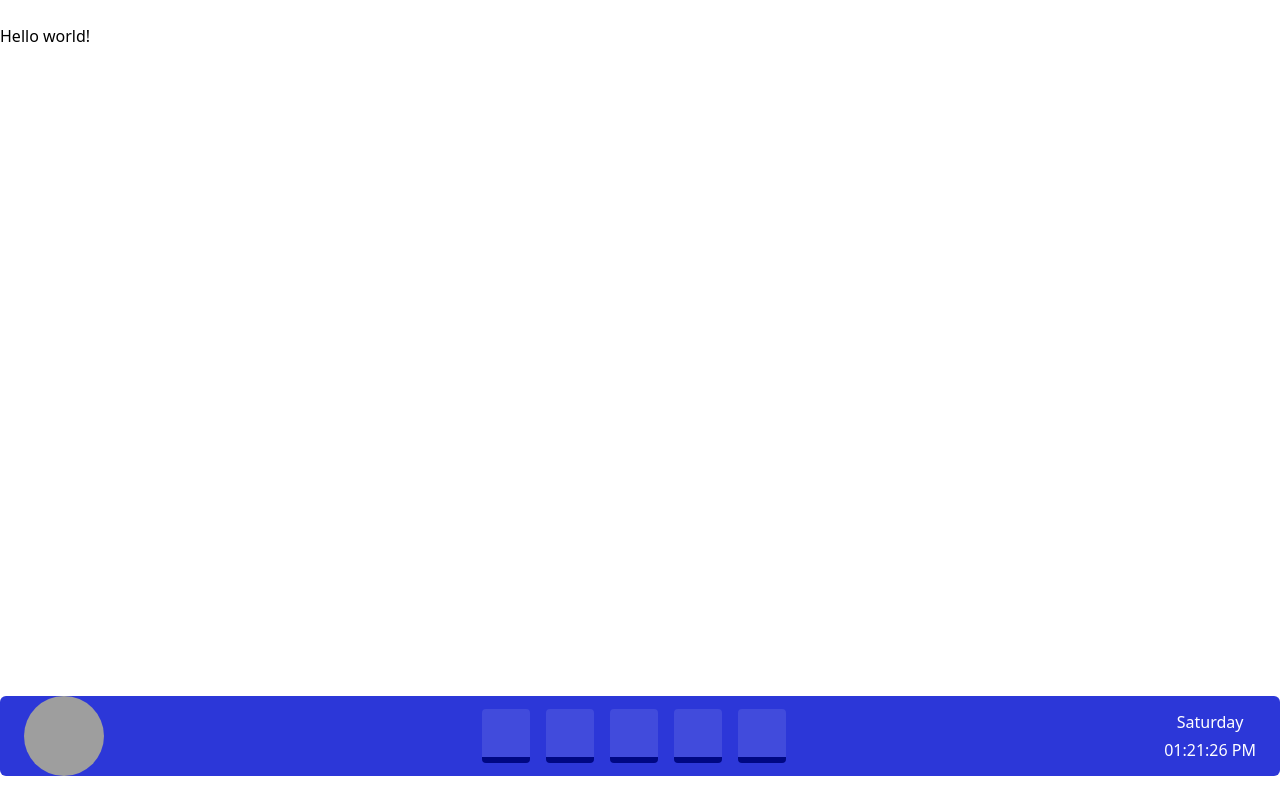
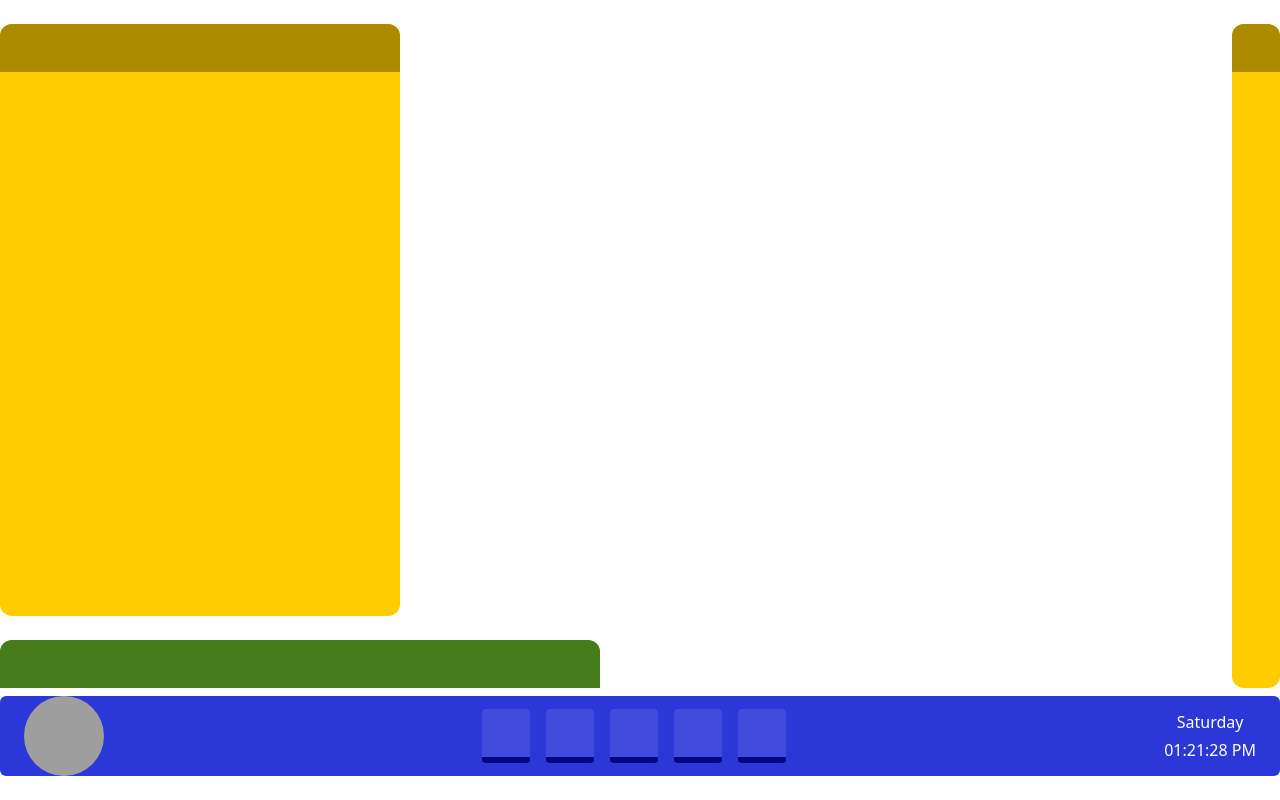
Before and after one commit to nekocandy/schulkit, a Nuxt app: page / in a window 1280 px wide. Built offline with nearby package versions, Linux system fonts and the light colour scheme; grey boxes are pictures that could not be loaded; what vue-toast-notification would draw is missing.

Commit message:
feat: add basic components to dashboard

```diff
--- /dev/null
+++ b/components/Dashboard/Canteen.vue
@@ -0,0 +1,17 @@
+<script setup lang="ts">
+
+</script>
+
+<template>
+  <div class="w-full flex flex-col rounded-xl bg-[#88e042]">
+    <div class="flex items-center justify-between rounded-t-xl bg-[#457b1b] px-6 py-6">
+      <div class="i-mdi-noodles" />
+
+      <div />
+    </div>
+  </div>
+</template>
+
+<style scoped>
+
+</style>
--- /dev/null
+++ b/components/Dashboard/TodoList.vue
@@ -0,0 +1,17 @@
+<script setup lang="ts">
+
+</script>
+
+<template>
+  <div class="h-full w-full flex flex-col rounded-xl bg-[#ffcc00]">
+    <div class="flex items-center justify-between rounded-t-xl bg-[#ad8b00] px-6 py-6">
+      <div class="i-tabler-checklist" />
+
+      <div />
+    </div>
+  </div>
+</template>
+
+<style scoped>
+
+</style>
--- a/layouts/page.vue
+++ b/layouts/page.vue
@@ -3,7 +3,7 @@
 
 <template>
   <div class="bg-white">
-    <div class="mx-auto h-screen max-w-7xl flex flex-col gap-6 py-6">
+    <div class="mx-auto h-screen max-w-7xl flex flex-col gap-2 py-6">
       <div class="flex-1">
         <slot />
       </div>
--- a/pages/index.vue
+++ b/pages/index.vue
@@ -5,8 +5,15 @@ definePageMeta({
 </script>
 
 <template>
-  <div>
-    Hello world!
+  <div class="h-full w-full flex gap-8">
+    <div class="w-full flex flex-col gap-6">
+      <DashboardTodoList class="h-full max-w-2/6" />
+      <DashboardCanteen class="max-w-1/2" />
+    </div>
+
+    <div class="flex flex-col">
+      <DashboardTodoList />
+    </div>
   </div>
 </template>
 
```
